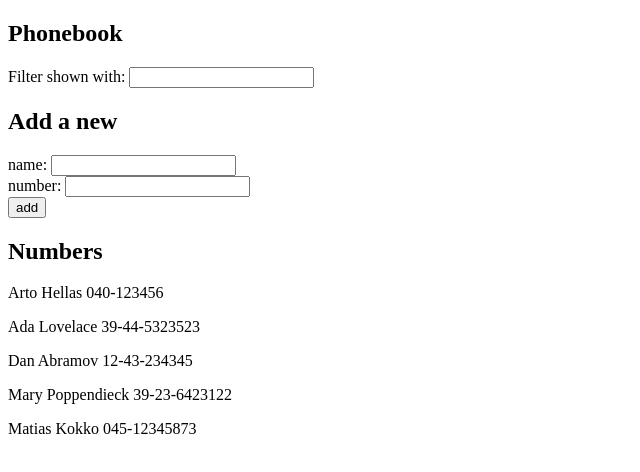
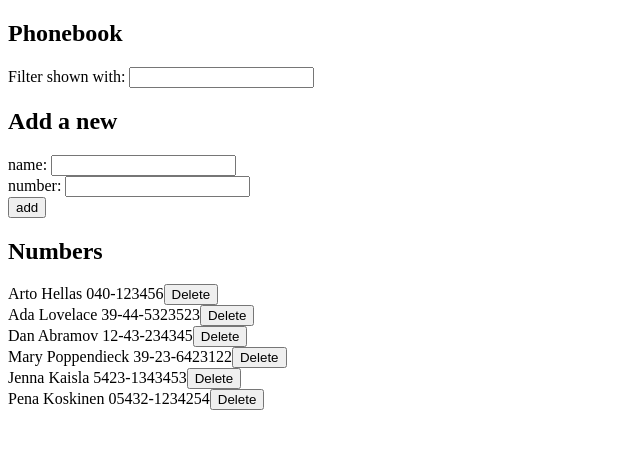
Before and after one commit to samuliohman/osa2, a React (Create React App) app in the folder puhelinluettelo/: page / in a window 1280 px wide. Shown: the top 472 px of the page, without its empty margins (0-640 px from the left). Built offline with nearby package versions, Linux system fonts and the light colour scheme; data requests are answered from the project's data file.

Commit message:
Tehtävä 2.14

```diff
--- a/puhelinluettelo/db.json
+++ b/puhelinluettelo/db.json
@@ -21,9 +21,14 @@
       "id": 4
     },
     {
-      "name": "Matias Kokko",
-      "number": "045-12345873",
-      "id": 5
+      "name": "Jenna Kaisla",
+      "number": "5423-1343453",
+      "id": 7
+    },
+    {
+      "name": "Pena Koskinen",
+      "number": "05432-1234254",
+      "id": 8
     }
   ]
 }
--- a/puhelinluettelo/src/App.js
+++ b/puhelinluettelo/src/App.js
@@ -1,39 +1,8 @@
 import { useState, useEffect } from 'react'
 import personService from './services/persons.js'
-
-const Filter = ({ filter, update }) => {
-  return (
-    <form>
-      <div>Filter shown with: <input value={filter} onChange={update} /></div>
-    </form>
-  )
-}
-
-const PersonForm = ({ name, number, updateName, updateNumber, addPerson }) => {
-  return (
-    <form onSubmit={addPerson}>
-      <div>name: <input value={name} onChange={updateName} /></div>
-      <div>number: <input value={number} onChange={updateNumber} /></div>
-      <div>
-        <button type="submit">add</button>
-      </div>
-    </form>
-  )
-}
-
-const Persons = ({ persons, newFilter }) => {
-  return (
-    <div>
-      {
-        persons.filter(person =>
-          person.name.toLowerCase()
-            .includes(newFilter.toLowerCase())).map(person =>
-              <p key={person.name}>{person.name} {person.number}</p>
-            )
-      }
-    </div>
-  )
-}
+import Persons from './Components/Persons.js'
+import PersonForm from './Components/PersonForm.js'
+import Filter from './Components/Filter.js'
 
 const App = () => {
   const [persons, setPersons] = useState([])
@@ -61,13 +30,22 @@ const App = () => {
     setNewNumber('')
   }
 
-  const updateName = (event) => {
-    setNewName(event.target.value)
-  }
+  const updateName = (event) => setNewName(event.target.value)
 
   const updateNumber = (event) => setNewNumber(event.target.value)
 
   const updateFilter = (event) => setNewFilter(event.target.value)
+
+  const deletePerson = (id) => {
+    const person = persons.filter(person => person.id === id)
+    const confirmed = window.confirm(`Are you sure you want to delete ${person.name}`)
+    if (confirmed) {
+      personService
+        .deletePerson(id)
+        .then(person =>
+          setPersons(persons.filter(p => p.id !== id)))
+    }
+  }
 
   return (
     <div>
@@ -80,7 +58,7 @@ const App = () => {
         addPerson={addPerson} />
 
       <h2>Numbers</h2>
-      <Persons persons={persons} newFilter={newFilter} />
+      <Persons persons={persons} newFilter={newFilter} deletePerson={deletePerson} />
     </div>
   )
 
--- /dev/null
+++ b/puhelinluettelo/src/Components/Filter.js
@@ -0,0 +1,9 @@
+const Filter = ({ filter, update }) => {
+    return (
+        <form>
+            <div>Filter shown with: <input value={filter} onChange={update} /></div>
+        </form>
+    )
+}
+
+export default Filter
--- /dev/null
+++ b/puhelinluettelo/src/Components/PersonForm.js
@@ -0,0 +1,13 @@
+const PersonForm = ({ name, number, updateName, updateNumber, addPerson }) => {
+    return (
+        <form onSubmit={addPerson}>
+            <div>name: <input value={name} onChange={updateName} /></div>
+            <div>number: <input value={number} onChange={updateNumber} /></div>
+            <div>
+                <button type="submit">add</button>
+            </div>
+        </form>
+    )
+}
+
+export default PersonForm
--- /dev/null
+++ b/puhelinluettelo/src/Components/Persons.js
@@ -0,0 +1,17 @@
+const Persons = ({ persons, newFilter, deletePerson }) => {
+    return (
+        <div>
+            {persons.filter(person =>
+                person.name.toLowerCase()
+                    .includes(newFilter.toLowerCase())).map(person =>
+                        <div key={person.name}>
+                            {person.name} {person.number}
+                            <button onClick={() => deletePerson(person.id)}>Delete</button>
+                        </div>
+                    )
+            }
+        </div>
+    )
+}
+
+export default Persons
--- a/puhelinluettelo/src/services/persons.js
+++ b/puhelinluettelo/src/services/persons.js
@@ -11,5 +11,10 @@ const addPerson = (newPerson) => {
     return request.then(response => response.data)
 }
 
-const exportObj = { getAll, addPerson }
+const deletePerson = (id) => {
+    const request = axios.delete(`${baseURL}/${id}`)
+    return request.then(response => response.date)
+}
+
+const exportObj = { getAll, addPerson, deletePerson }
 export default exportObj
```
